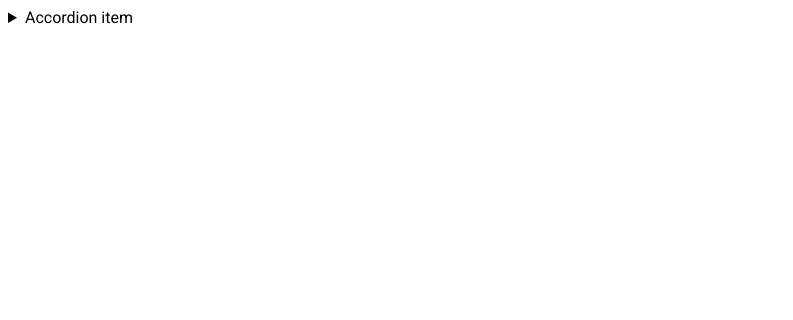
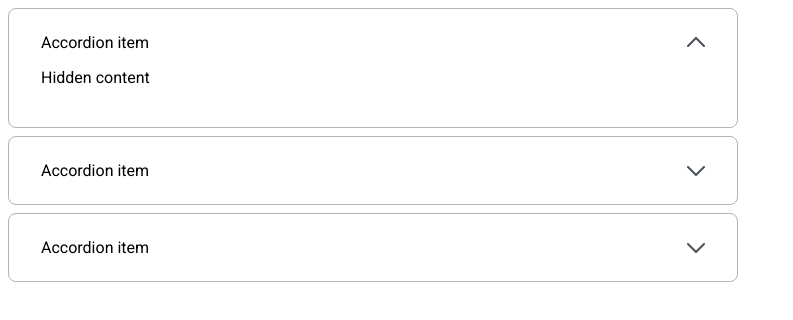
Before and after one commit to js-tasks-ru/htmlcss-20220210_just3is, a website: page 03-lection1/02-accordion/index.html in a window 1280 px wide. Shown: the whole page, without its empty margins (0-793 px from the left). Drawn offline with Linux system fonts and the light colour scheme.

Commit message:
add accordion

```diff
--- a/03-lection1/02-accordion/accordion.css
+++ b/03-lection1/02-accordion/accordion.css
@@ -1 +1,40 @@
 /* Стилизация аккордеона */
+.accordion__item {
+    margin-bottom: 8px;
+}
+
+.accordion__item:last-child {
+    margin-bottom: 0;
+}
+
+.accordion {
+    max-width: 730px;
+    background: var(--white);
+    border: 1px solid var(--grey-3);
+    box-sizing: border-box;
+    border-radius: 8px;
+    padding: 24px 32px;
+}
+
+.accordion__summary {
+    display: block;
+    cursor: pointer;
+}
+
+.accordion__summary::-webkit-details-marker { /* нестандартный псевдоэлемент Google Chrome */
+    display: none;
+}
+
+.accordion__summary::after {
+    content: url("../../assets/images/arrow.svg");
+    float: right;
+    cursor: pointer;
+    transition: transform 200ms ease-in-out;
+}
+
+.accordion[open] > summary::after {
+    transform: rotate(180deg);
+}
+
+.accordion__content {
+}
--- a/03-lection1/02-accordion/index.html
+++ b/03-lection1/02-accordion/index.html
@@ -3,14 +3,31 @@
 <html lang="ru">
     <head>
         <link rel="stylesheet" href="../../assets/css/main.css">
+        <link rel="stylesheet" href="../../assets/css/normalize.css">
         <link rel="stylesheet" href="./accordion.css">
     </head>
     <body>
-        <details>
-            <summary>
+        <details class="accordion accordion__item" open>
+            <summary class="accordion__summary">
                 Accordion item
             </summary>
-            <p>
+            <p class="accordion__content">
+                Hidden content
+            </p>
+        </details>
+        <details class="accordion accordion__item">
+            <summary class="accordion__summary">
+                Accordion item
+            </summary>
+            <p class="accordion__content">
+                Hidden content
+            </p>
+        </details>
+        <details class="accordion accordion__item">
+            <summary class="accordion__summary">
+                Accordion item
+            </summary>
+            <p class="accordion__content">
                 Hidden content
             </p>
         </details>
--- /dev/null
+++ b/assets/css/normalize.css
@@ -0,0 +1,3 @@
+details summary {
+    outline: none;
+}
```
Also changed, not shown: assets/images/arrow.svg (added).
